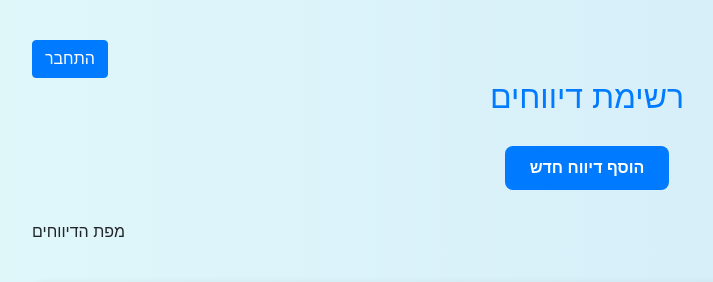
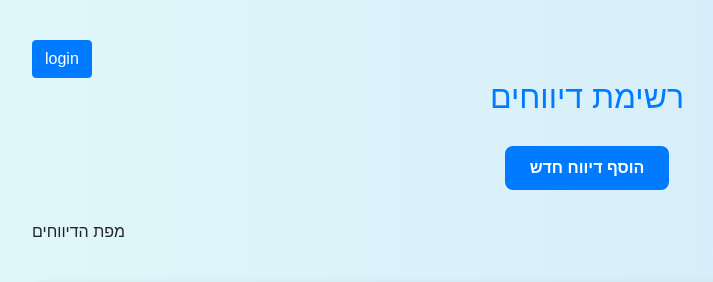
Before and after one commit to BS-PM-2025/BS-PM-2025-TEAM29, a Django app: page / in a window 1280 px wide. Shown: the top 282 px of the page, without its empty margins (53-766 px from the left). Run offline with Django 5.2, Linux system fonts and the light colour scheme; data that the repository does not hold is empty; some libraries are stand-ins or nearby versions; some web fonts are replaced.

Commit message:
Update report_list.html

```diff
--- a/reports/templates/report_list.html
+++ b/reports/templates/report_list.html
@@ -104,7 +104,7 @@
 <body>
     <div class="container">
         <div class="fixed-top-bar">
-             <a href="{% url 'login' %}" class="btn btn-primary">התחבר</a>
+             <a href="{% url 'login' %}" class="btn btn-primary">login</a>
         </div>
         <h1>רשימת דיווחים</h1>
 
```
